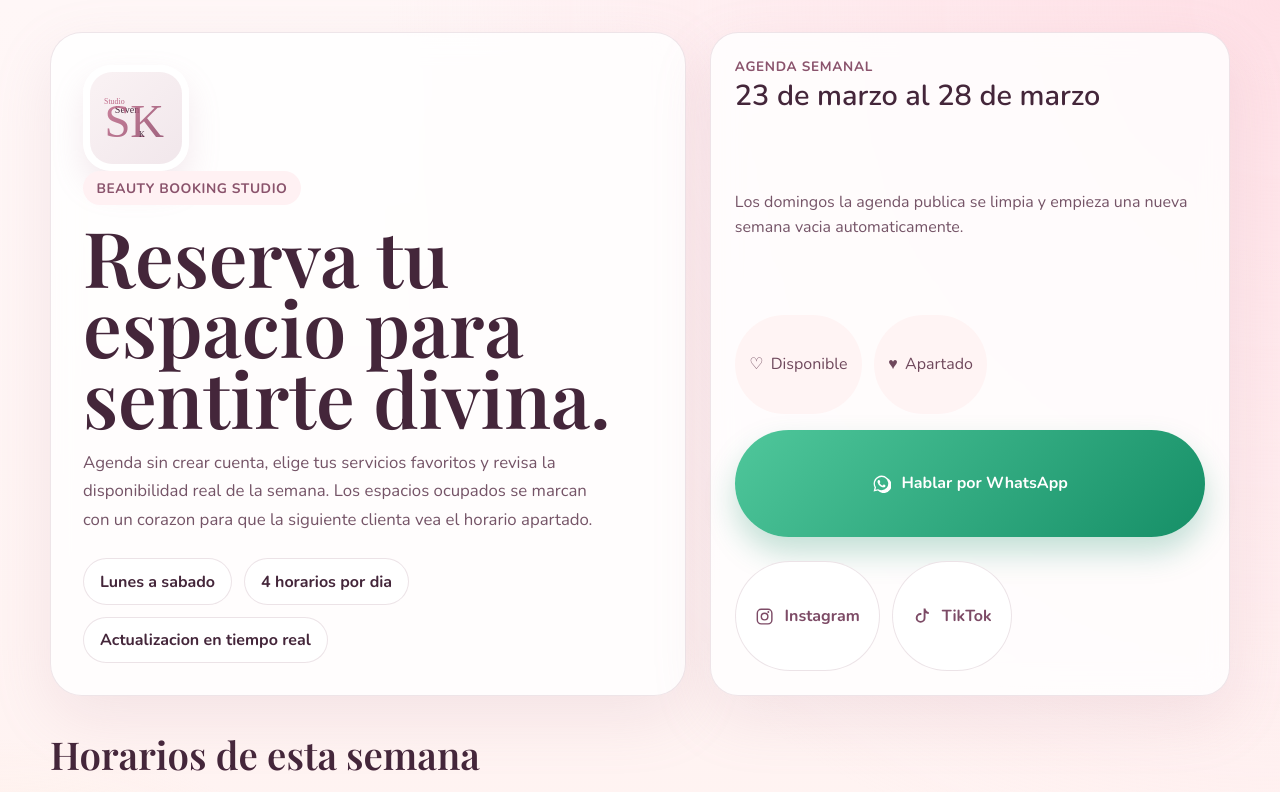
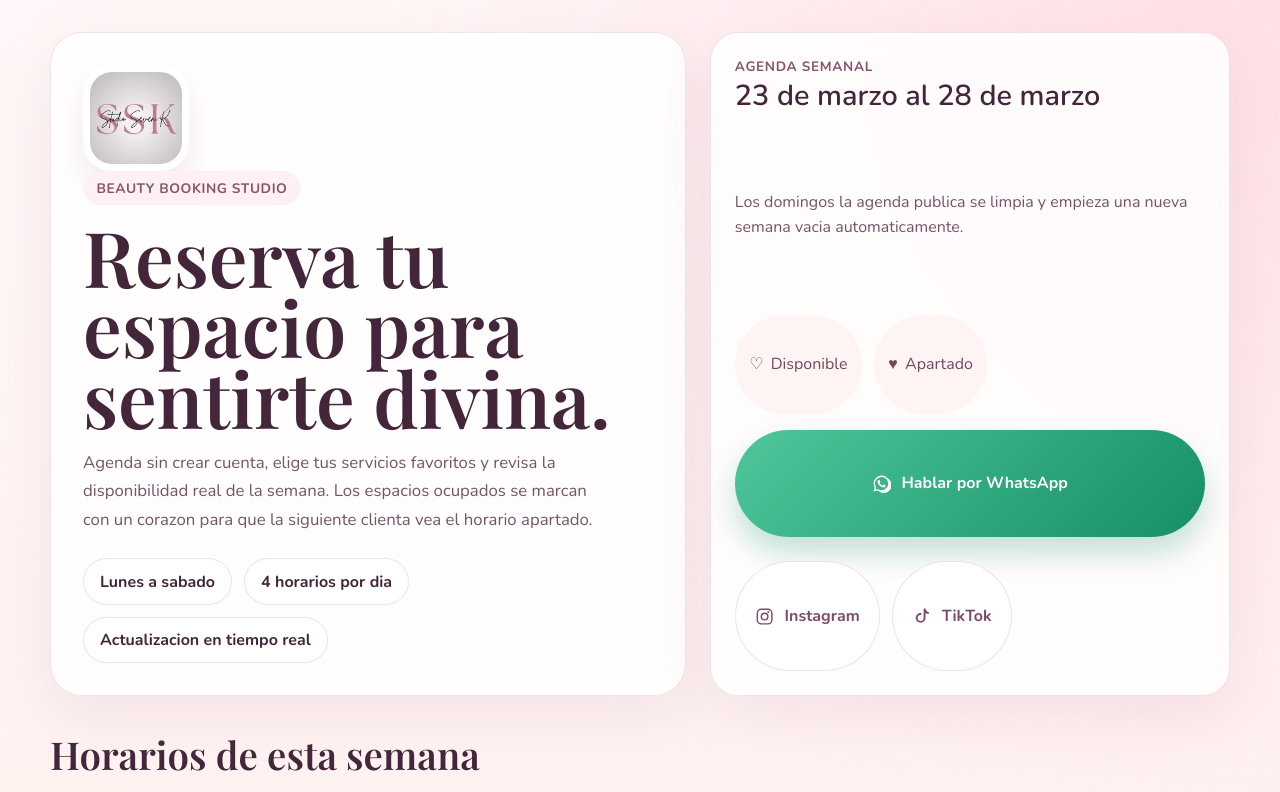
Before and after one commit to Zamorafter/katherine, a Next.js app: page / in a window 1280 px wide. Shown: the top 792 px of the page. Built offline with nearby package versions, Linux system fonts and the light colour scheme; no server answers; the database is empty; a web font is replaced by a local one.

Commit message:
Use provided studio logo image

```diff
--- a/src/components/admin-dashboard.tsx
+++ b/src/components/admin-dashboard.tsx
@@ -151,7 +151,7 @@ export function AdminDashboard({ initialAppointments, services }: Props) {
                 className={styles.logo}
                 height={76}
                 priority
-                src="/studio-seven-k-logo.svg"
+                src="/studio-seven-k-logo.jpg"
                 width={76}
               />
               <div>
--- a/src/components/booking-page.tsx
+++ b/src/components/booking-page.tsx
@@ -173,7 +173,7 @@ export function BookingPage({
                 className={styles.logoImage}
                 height={92}
                 priority
-                src="/studio-seven-k-logo.svg"
+                src="/studio-seven-k-logo.jpg"
                 width={92}
               />
             </div>
```
Also changed, not shown: public/studio-seven-k-logo.jpg (added), public/studio-seven-k-logo.svg (deleted).
